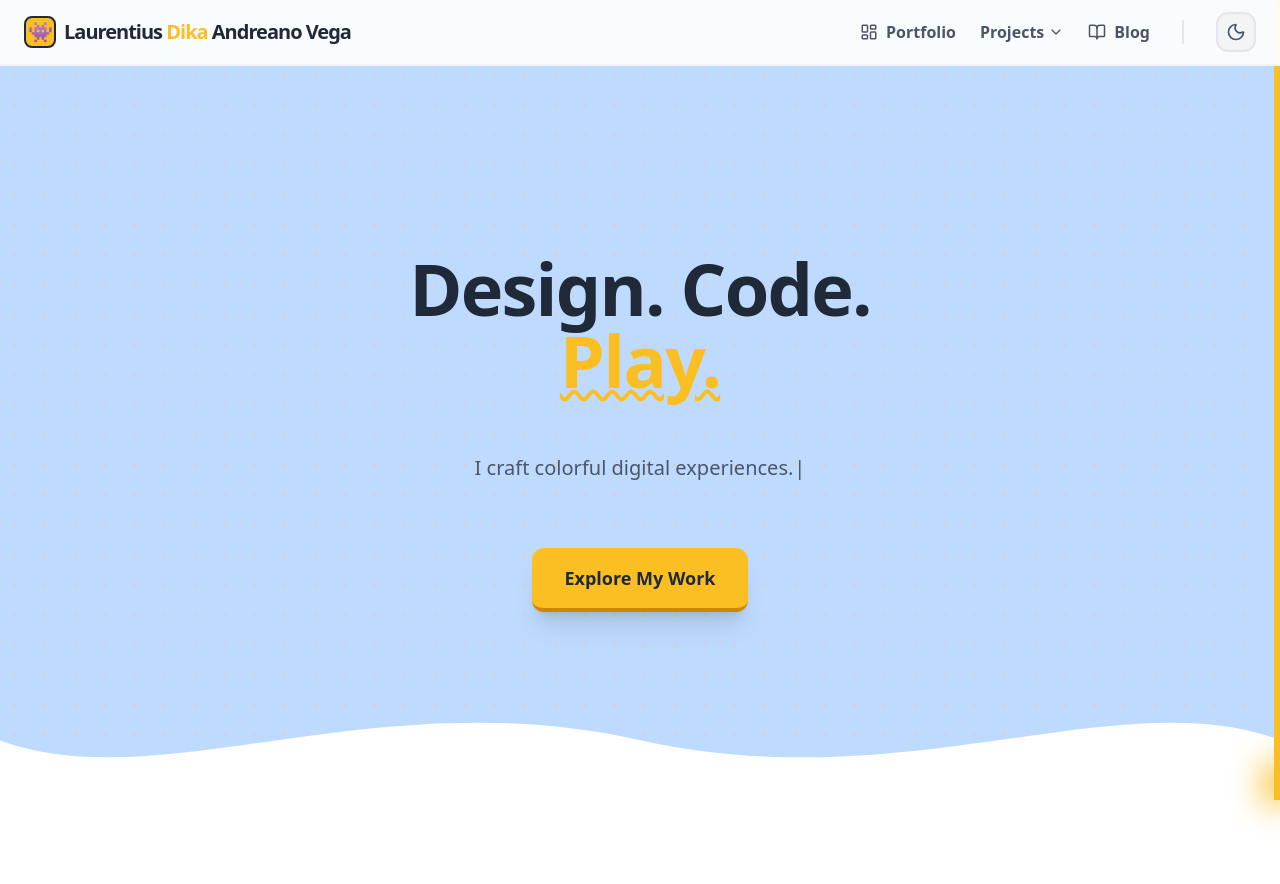
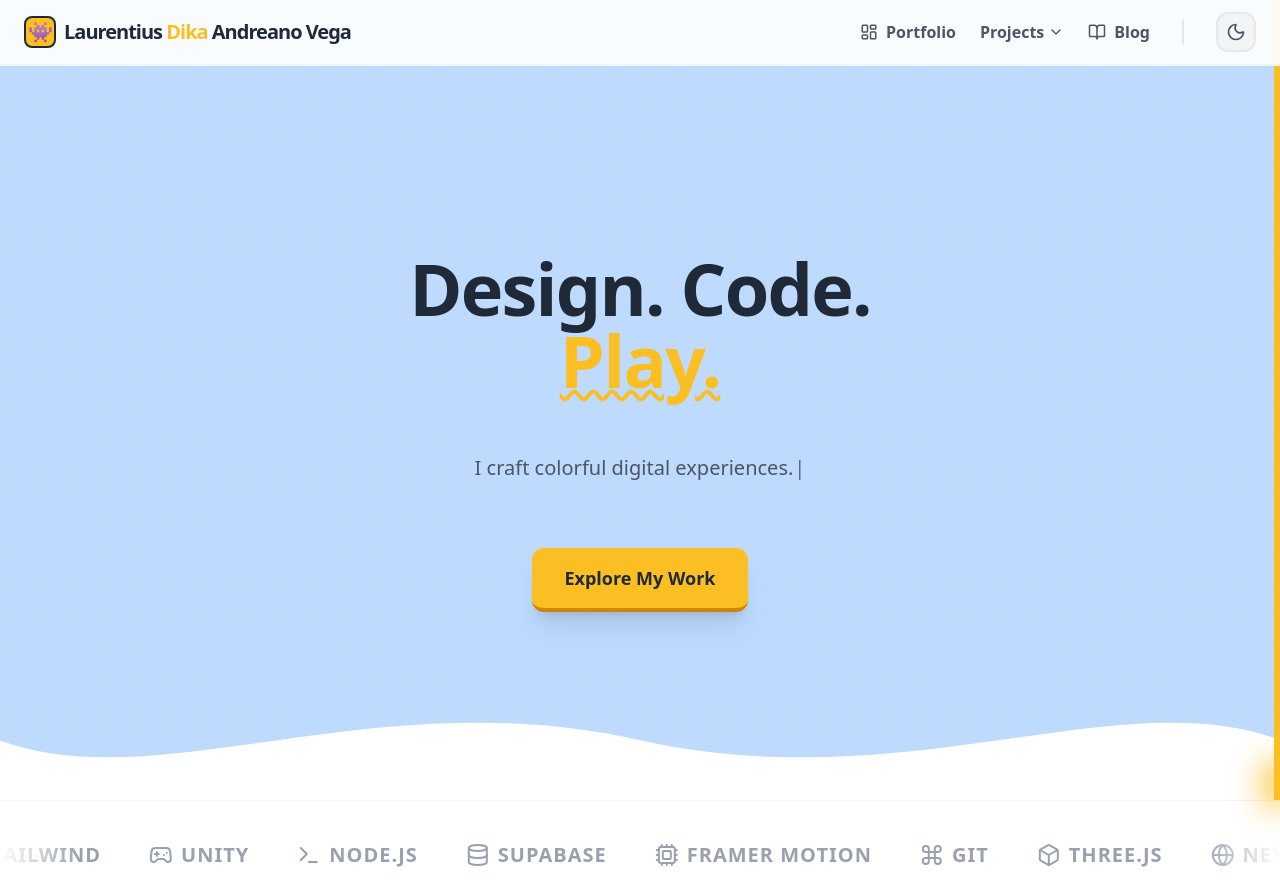
Before and after one commit to Lcurents/portfolio-laurentiusdika, a Next.js app: page / in a window 1280 px wide. Shown: the top 884 px of the page. Built offline with nearby package versions, Linux system fonts and the light colour scheme.

Commit message:
perbaikan page utama dan komentar

```diff
--- a/app/blog/[slug]/page.tsx
+++ b/app/blog/[slug]/page.tsx
@@ -11,6 +11,7 @@ import ScrollProgress from '@/components/ScrollProgress';
 import Navbar from '@/components/Navbar';
 import WaveDivider from '@/components/WaveDivider';
 import Reveal from '@/components/Reveal';
+import Comments from '@/components/Comments';
 
 export async function generateStaticParams() {
   const files = fs.readdirSync(path.join(process.cwd(), 'content/blog'));
@@ -100,7 +101,12 @@ export default async function BlogPost({ params }: { params: Promise<{ slug: str
                 ">
                     <MDXRemote source={content} components={{ BlogImage }} />
                 </div>
+                  <Comments />
 
+         {/* Footer Artikel */}
+         <div className="mt-12 text-center">
+            <p className="text-gray-400 italic">Terima kasih sudah membaca! Level Knowledge +1 🧠</p>
+         </div>
             </div>
         </Reveal>
 
--- a/app/globals.css
+++ b/app/globals.css
@@ -1,8 +1,8 @@
 @import "tailwindcss";
+
 @variant dark (&:where(.dark, .dark *));
+
 @theme {
-
-  --font-sans: var(--font-outfit), ui-sans-serif, system-ui, sans-serif;
   /* --- Primary Brand Colors --- */
   --color-brand-yellow: #FCD34D;
   --color-brand-primary: #FBBF24;
@@ -17,86 +17,35 @@
   --color-cat-app: #10B981;
   --color-cat-game: #F97316;
 
-  /* --- Shadows (Gamified Style) --- */
+  /* --- Shadows --- */
   --shadow-game: 0 4px 0 0 rgba(0, 0, 0, 0.1);
   --shadow-game-hover: 0 6px 0 0 rgba(0, 0, 0, 0.1);
 
-  /* --- Fonts (Optional, jika ingin override) --- */
-  /* --font-sans: "Inter", sans-serif; */
+  /* --- Fonts --- */
+  --font-sans: var(--font-outfit), ui-sans-serif, system-ui, sans-serif;
+
+  /* --- ANIMASI CUSTOM (Tailwind v4 Style) --- */
+  /* 1. Daftarkan nama animasinya */
+  --animate-scroll: scroll 20s linear infinite;
+
+  /* 2. Daftarkan keyframes-nya */
+  @keyframes scroll {
+    0% { transform: translateX(0); }
+    100% { transform: translateX(-50%); }
+  }
 }
 
-/* Reset CSS dasar agar tampilan konsisten
-   (Tailwind v4 biasanya sudah otomatis, tapi ini jaga-jaga)
-*/
+/* Reset CSS */
 :root {
   background-color: var(--color-brand-light);
   color: var(--color-brand-dark);
 }
 
-/* ... kode sebelumnya biarkan saja ... */
-
-/* Tambahkan di baris paling bawah */
+/* Pattern Backgrounds */
 .bg-dots {
   background-image: radial-gradient(#cbd5e1 2px, transparent 2px);
   background-size: 30px 30px;
 }
-
-.bg-grid-pattern {
-  background-size: 40px 40px;
-  background-image: linear-gradient(to right, #e2e8f0 1px, transparent 1px),
-    linear-gradient(to bottom, #e2e8f0 1px, transparent 1px);
-}
-
-@layer utilities {
-  .no-scrollbar::-webkit-scrollbar {
-    display: none;
-  }
-  .no-scrollbar {
-    -ms-overflow-style: none;  /* IE and Edge */
-    scrollbar-width: none;  /* Firefox */
-  }
-}
-
-html, body {
-  scrollbar-width: none !important;  /* Firefox */
-  -ms-overflow-style: none !important;  /* IE and Edge */
-  overflow-x: hidden; /* Mencegah scroll ke samping tidak sengaja */
-}
-
-/* 2. Sembunyikan untuk Chrome, Safari, dan Opera */
-html::-webkit-scrollbar,
-body::-webkit-scrollbar {
-  display: none !important;
-  width: 0 !important;
-  height: 0 !important;
-  background: transparent !important;
-}
-
-.dark {
-  /* Background jadi Gelap (Slate-950) */
-  --color-brand-light: #020617;
-
-  /* Teks jadi Putih Terang (Slate-50) */
-  --color-brand-dark: #F8FAFC;
-
-  /* Kita sesuaikan warna kategori agar lebih neon di background gelap */
-  --color-cat-pixel: #22d3ee;
-  --color-cat-anime: #f87171;
-  --color-cat-realis: #c084fc;
-  --color-cat-web: #60a5fa;
-  --color-cat-app: #34d399;
-  --color-cat-game: #fb923c;
-
-  /* Shadow juga perlu disesuaikan agar terlihat di gelap (Glow effect) */
-  --shadow-game: 0 4px 0 0 rgba(255, 255, 255, 0.1);
-  --shadow-game-hover: 0 6px 0 0 rgba(255, 255, 255, 0.2);
-}
-
-.bg-dots {
-  background-image: radial-gradient(#cbd5e1 2px, transparent 2px);
-  background-size: 30px 30px;
-}
-/* Saat gelap, titiknya jadi warna gelap (Slate-800) */
 .dark .bg-dots {
   background-image: radial-gradient(#1e293b 2px, transparent 2px);
 }
@@ -106,8 +55,47 @@ body::-webkit-scrollbar {
   background-image: linear-gradient(to right, #e2e8f0 1px, transparent 1px),
     linear-gradient(to bottom, #e2e8f0 1px, transparent 1px);
 }
-/* Saat gelap, garis gridnya jadi gelap */
 .dark .bg-grid-pattern {
   background-image: linear-gradient(to right, #1e293b 1px, transparent 1px),
     linear-gradient(to bottom, #1e293b 1px, transparent 1px);
 }
+
+/* Scrollbar Utilities */
+@layer utilities {
+  .no-scrollbar::-webkit-scrollbar {
+    display: none;
+  }
+  .no-scrollbar {
+    -ms-overflow-style: none;
+    scrollbar-width: none;
+  }
+}
+
+/* Global Scrollbar Hide */
+html, body {
+  scrollbar-width: none !important;
+  -ms-overflow-style: none !important;
+  overflow-x: hidden;
+}
+
+html::-webkit-scrollbar,
+body::-webkit-scrollbar {
+  display: none !important;
+  width: 0 !important;
+  height: 0 !important;
+  background: transparent !important;
+}
+
+/* Dark Mode Variables */
+.dark {
+  --color-brand-light: #020617;
+  --color-brand-dark: #F8FAFC;
+  --color-cat-pixel: #22d3ee;
+  --color-cat-anime: #f87171;
+  --color-cat-realis: #c084fc;
+  --color-cat-web: #60a5fa;
+  --color-cat-app: #34d399;
+  --color-cat-game: #fb923c;
+  --shadow-game: 0 4px 0 0 rgba(255, 255, 255, 0.1);
+  --shadow-game-hover: 0 6px 0 0 rgba(255, 255, 255, 0.2);
+}
--- a/app/page.tsx
+++ b/app/page.tsx
@@ -8,6 +8,7 @@ import Reveal from '@/components/Reveal';
 import WaveDivider from '@/components/WaveDivider';
 import HeroTypewriter from '@/components/HeroTypewriter';
 import TiltCard from '@/components/TiltCard';
+import TechMarquee from '@/components/TechMarquee';
 
 export default function Home() {
   const recentPosts = getSortedPostsData();
@@ -48,7 +49,7 @@ export default function Home() {
           className="text-white dark:text-slate-800 transition-colors duration-120"
         />
       </section>
-
+<TechMarquee />
       {/* SECTION 2: ABOUT */}
       <section id="about" className="py-24 bg-white dark:bg-slate-800 relative transition-colors duration-200">
         <div className="container mx-auto px-6 grid md:grid-cols-2 gap-10 items-center relative z-10">
--- /dev/null
+++ b/components/Comments.tsx
@@ -0,0 +1,31 @@
+"use client";
+
+import Giscus from "@giscus/react";
+import { useTheme } from "next-themes";
+
+export default function Comments() {
+  const { theme } = useTheme();
+
+  return (
+    <div className="mt-20 pt-10 border-t-2 border-gray-100 dark:border-slate-800">
+      <h3 className="text-2xl font-bold text-brand-dark dark:text-white mb-8 text-center">
+        Discussion & Feedback 💬
+      </h3>
+
+      <Giscus
+        id="comments"
+        repo="Lcurents/portfolio-laurentiusdika"  // <-- GANTI DENGAN REPO ANDA
+        repoId="R_kgDOQeJCgA"      // <-- GANTI DARI LANGKAH 2
+        category="Announcements"
+        categoryId="DIC_kwDOQeJCgM4CzJHV" // <-- GANTI DARI LANGKAH 2
+        mapping="pathname"
+        reactionsEnabled="1"
+        emitMetadata="0"
+        inputPosition="top"
+        theme={theme === "dark" ? "dark" : "light"} // Otomatis ikut tema
+        lang="en"
+        loading="lazy"
+      />
+    </div>
+  );
+}
--- a/components/GameLoader.tsx
+++ b/components/GameLoader.tsx
@@ -25,13 +25,13 @@ export default function GameLoader({ onFinish }: { onFinish: () => void }) {
       setProgress((prev) => {
         if (prev >= 100) {
           clearInterval(interval);
-          setTimeout(onFinish, 500); // Tunggu sebentar di 100% sebelum hilang
+          setTimeout(onFinish, 100); // Tunggu sebentar di 100% sebelum hilang
           return 100;
         }
         // Kecepatan random agar terlihat organik seperti loading beneran
-        return prev + Math.random() * 30;
+        return prev + Math.random() * 40;
       });
-    }, 200);
+    }, 100);
 
     return () => clearInterval(interval);
   }, [onFinish]);
--- /dev/null
+++ b/components/TechMarquee.tsx
@@ -0,0 +1,54 @@
+"use client";
+import {
+  Code2, Terminal, Database, Cpu, Globe,
+  Gamepad2, Layers, Command, Braces, Box
+} from 'lucide-react';
+
+const TECH_STACK = [
+  { name: "Next.js", icon: <Globe /> },
+  { name: "React", icon: <Code2 /> },
+  { name: "TypeScript", icon: <Braces /> },
+  { name: "Tailwind", icon: <Layers /> },
+  { name: "Unity", icon: <Gamepad2 /> },
+  { name: "Node.js", icon: <Terminal /> },
+  { name: "Supabase", icon: <Database /> },
+  { name: "Framer Motion", icon: <Cpu /> },
+  { name: "Git", icon: <Command /> },
+  { name: "Three.js", icon: <Box /> },
+];
+
+export default function TechMarquee() {
+  return (
+    <div className="relative w-full overflow-hidden bg-white dark:bg-slate-950 py-10 border-y border-gray-100 dark:border-slate-800">
+
+      {/* Fade Effect di Kiri & Kanan agar terlihat menyatu */}
+      <div className="absolute left-0 top-0 bottom-0 w-20 bg-gradient-to-r from-white dark:from-slate-950 to-transparent z-10"></div>
+      <div className="absolute right-0 top-0 bottom-0 w-20 bg-gradient-to-l from-white dark:from-slate-950 to-transparent z-10"></div>
+
+      {/* Container Gerak */}
+      <div className="flex w-max animate-scroll">
+
+        {/* Set 1: Icon Asli */}
+        <div className="flex gap-12 px-6">
+          {TECH_STACK.map((tech, idx) => (
+            <div key={`orig-${idx}`} className="flex items-center gap-2 text-gray-400 dark:text-gray-500 font-bold text-xl uppercase tracking-wider hover:text-brand-primary dark:hover:text-yellow-400 transition-colors cursor-pointer">
+              {tech.icon}
+              <span>{tech.name}</span>
+            </div>
+          ))}
+        </div>
+
+        {/* Set 2: Duplikat (Untuk efek looping mulus) */}
+        <div className="flex gap-12 px-6">
+          {TECH_STACK.map((tech, idx) => (
+            <div key={`dupe-${idx}`} className="flex items-center gap-2 text-gray-400 dark:text-gray-500 font-bold text-xl uppercase tracking-wider hover:text-brand-primary dark:hover:text-yellow-400 transition-colors cursor-pointer">
+              {tech.icon}
+              <span>{tech.name}</span>
+            </div>
+          ))}
+        </div>
+
+      </div>
+    </div>
+  );
+}
--- a/package.json
+++ b/package.json
@@ -9,6 +9,7 @@
     "lint": "eslint"
   },
   "dependencies": {
+    "@giscus/react": "^3.1.0",
     "framer-motion": "^12.23.24",
     "gray-matter": "^4.0.3",
     "lucide-react": "^0.555.0",
```
Also changed, not shown: 2 other files (tests, documents, lock files or other folders).
